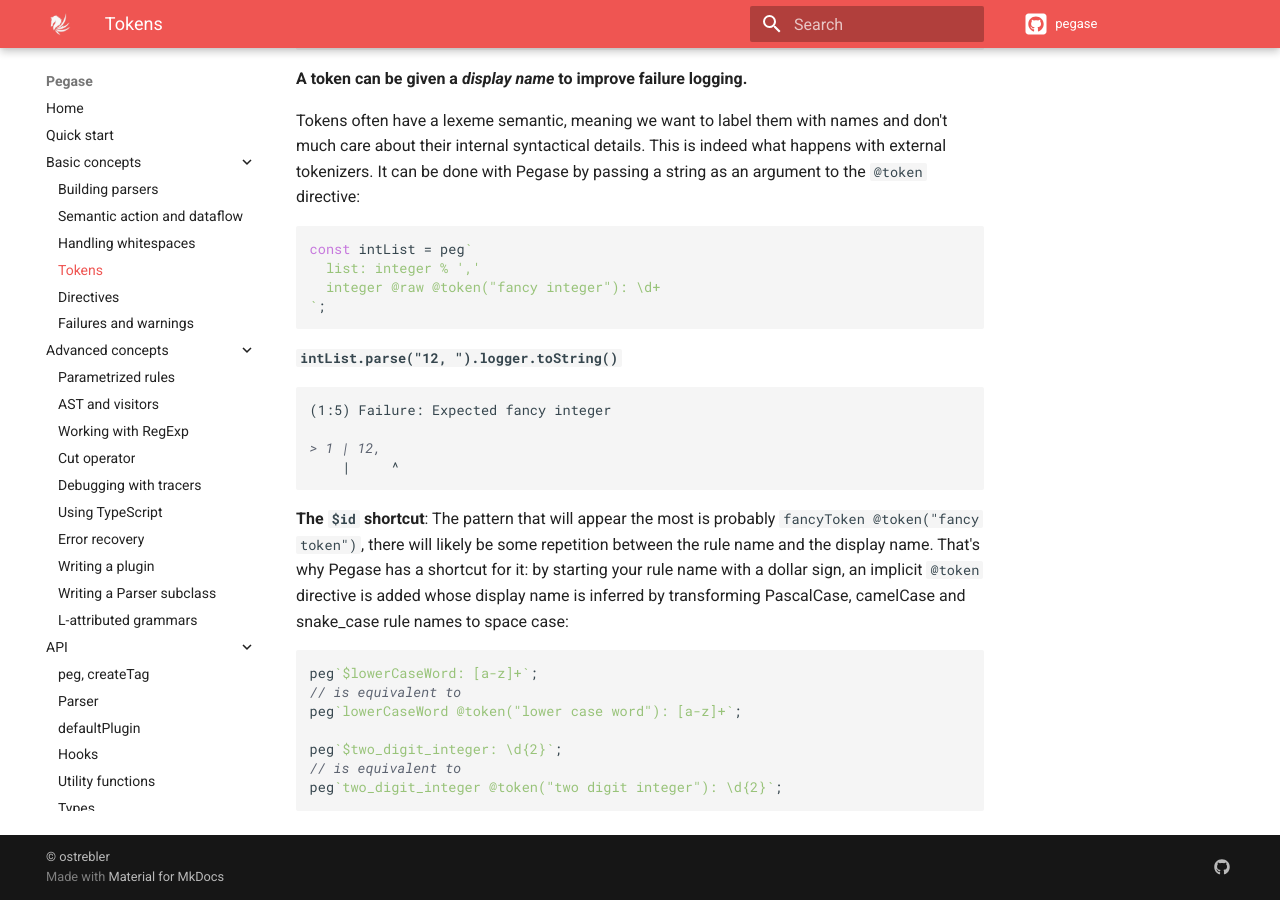
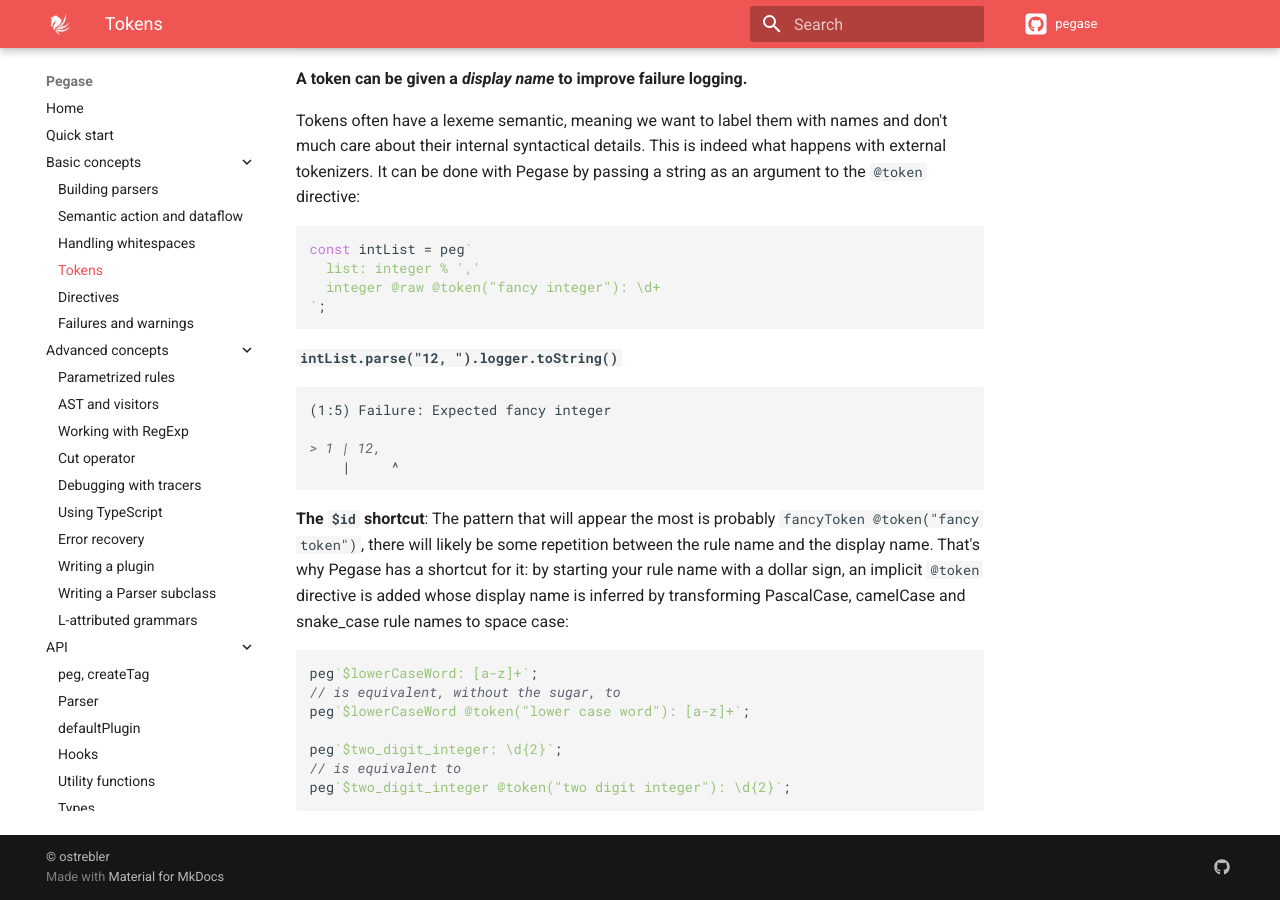
Before and after one commit to strblr/pegase, an MkDocs documentation site: the page built from doc/docs/basic-concepts/Tokens.md, in a window 1280 px wide and 900 px high, scrolled down 1377 px. Built offline with MkDocs 1.6.1 and Material for MkDocs 9.7.7, drawn with Linux system fonts in a browser that asks for light colours; nearby versions of some CDN libraries; comment, search, counter and statistics services are not loaded.

````diff
--- a/doc/docs/basic-concepts/Tokens.md
+++ b/doc/docs/basic-concepts/Tokens.md
@@ -79,10 +79,10 @@ const intList = peg`
 
 ```js
 peg`$lowerCaseWord: [a-z]+`;
-// is equivalent to
-peg`lowerCaseWord @token("lower case word"): [a-z]+`;
+// is equivalent, without the sugar, to
+peg`$lowerCaseWord @token("lower case word"): [a-z]+`;
 
 peg`$two_digit_integer: \d{2}`;
 // is equivalent to
-peg`two_digit_integer @token("two digit integer"): \d{2}`;
+peg`$two_digit_integer @token("two digit integer"): \d{2}`;
 ```
````
Also changed, not shown: doc/docs/advanced-concepts/Debugging-with-tracers.md (+1 -1 lines), doc/docs/advanced-concepts/Writing-a-plugin.md (+1 -1 lines), doc/docs/basic-concepts/Building-parsers.md (+2 -2 lines), doc/docs/basic-concepts/Directives.md (+2 -2 lines), doc/docs/index.md (+1 -1 lines), README.md, 1 other file.
